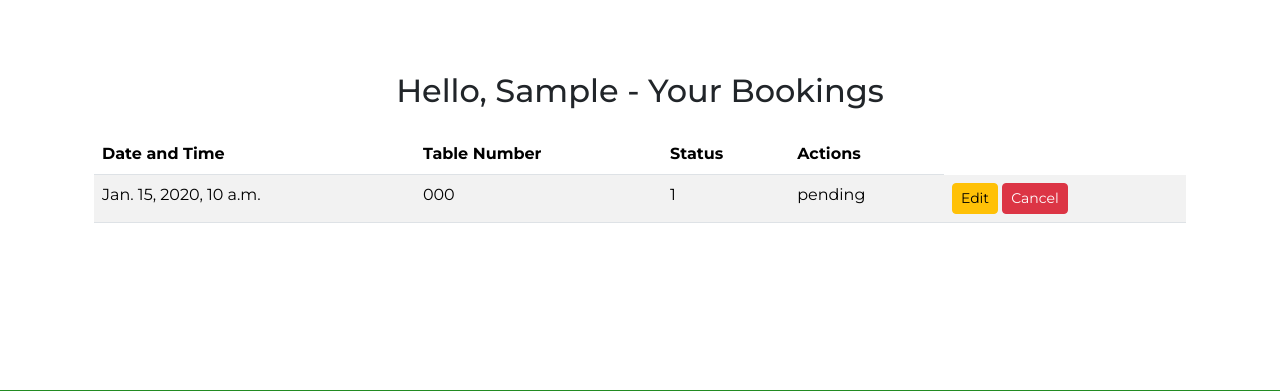
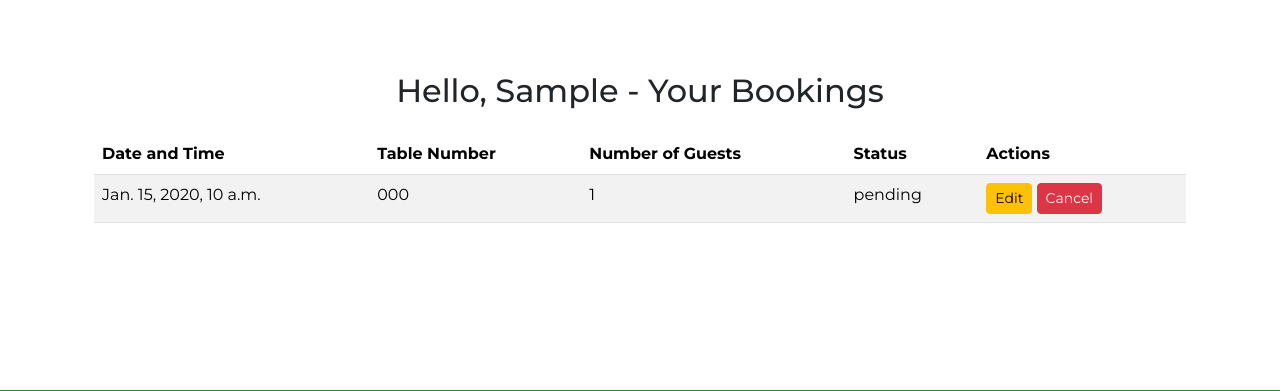
Before and after one commit to TiredSkitarii/don-polski-restaurant, a Django app: page /bookings/list/ in a window 1280 px wide. Shown: the part 56-447 px from the top of the page. Run offline with Django 4.2, Linux system fonts and the light colour scheme; a user stored in the database is signed in; tables that the repository leaves empty hold one stand-in row (values such as "Sample post"); some web fonts are replaced.

Commit message:
added a missing table head on the booking list

```diff
--- a/restaurant_booking/templates/restaurant_booking/bookings_list.html
+++ b/restaurant_booking/templates/restaurant_booking/bookings_list.html
@@ -15,6 +15,7 @@
                     <tr>
                         <th>Date and Time</th>
                         <th>Table Number</th>
+                        <th>Number of Guests</th>
                         <th>Status</th>
                         <th>Actions</th>
                     </tr>
```
